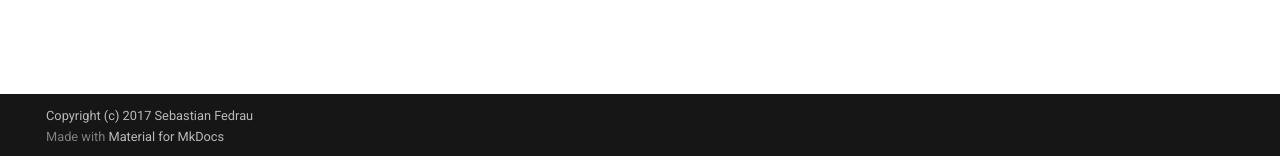
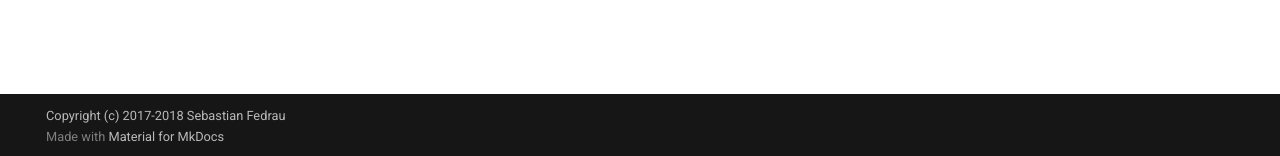
Before and after one commit to 20centaurifux/efind-website, an MkDocs documentation site: the page built from docs/contact.md, in a window 1280 px wide. Shown: the part 741-897 px from the top of the page. Built offline with MkDocs 1.6.1 and Material for MkDocs 9.7.7, drawn with Linux system fonts in a browser that asks for light colours; comment, search, counter and statistics services are not loaded; old or Windows-style settings are respelled for this version of MkDocs.

Commit message:
copyright date

```diff
--- a/mkdocs.yml
+++ b/mkdocs.yml
@@ -3,9 +3,9 @@ site_description: 'Extandable wrapper for GNU find.'
 site_author: 'Sebastian Fedrau'
 site_url: 'https://github.com/20centaurifux/efind'
 
-copyright: 'Copyright (c) 2017 Sebastian Fedrau'
+copyright: 'Copyright (c) 2017-2018 Sebastian Fedrau'
 
-pages:
+nav:
     - Home: index.md
     - Changelog: changelog.md
     - Downloads: downloads.md
```
